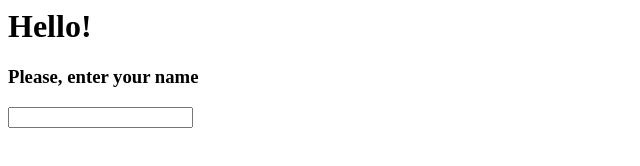
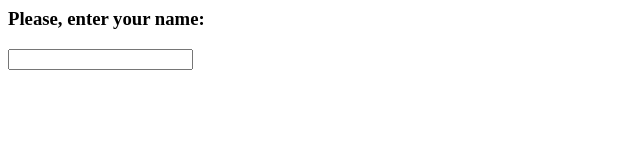
Before and after one commit to przemx/greeter, a plain HTML site: page index.html in a window 1280 px wide. Shown: the whole page, without its empty margins (0-640 px from the left). Drawn offline with Linux system fonts and the light colour scheme.

Commit message:
Deleted h1

```diff
--- a/index.html
+++ b/index.html
@@ -3,8 +3,7 @@
 		<title>Welcome to our web page</title>
 	</head>
 	<body>
-		<h1>Hello!</h1>
-		<h3>Please, enter your name</h3>
+		<h3>Please, enter your name:</h3>
 		<input type="text" name="uname"></input>
 	</body>
 </html>
```
